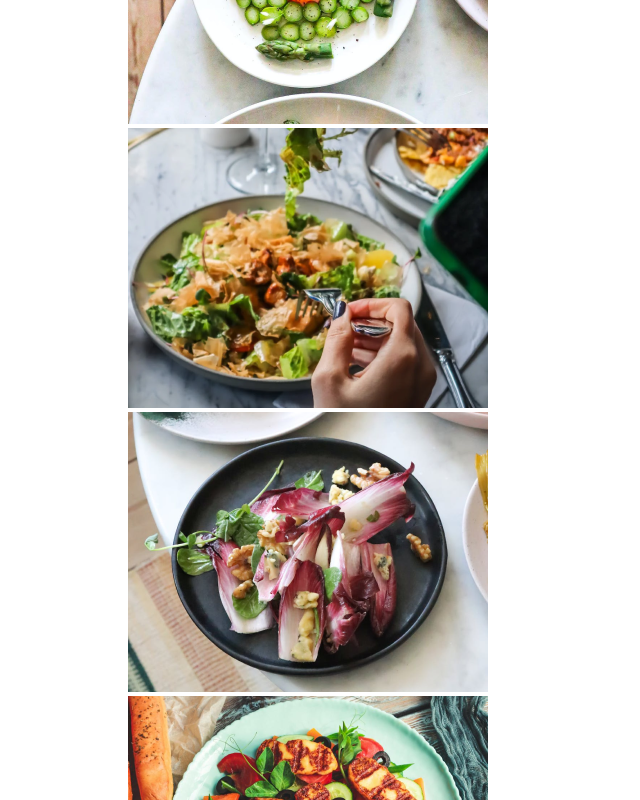
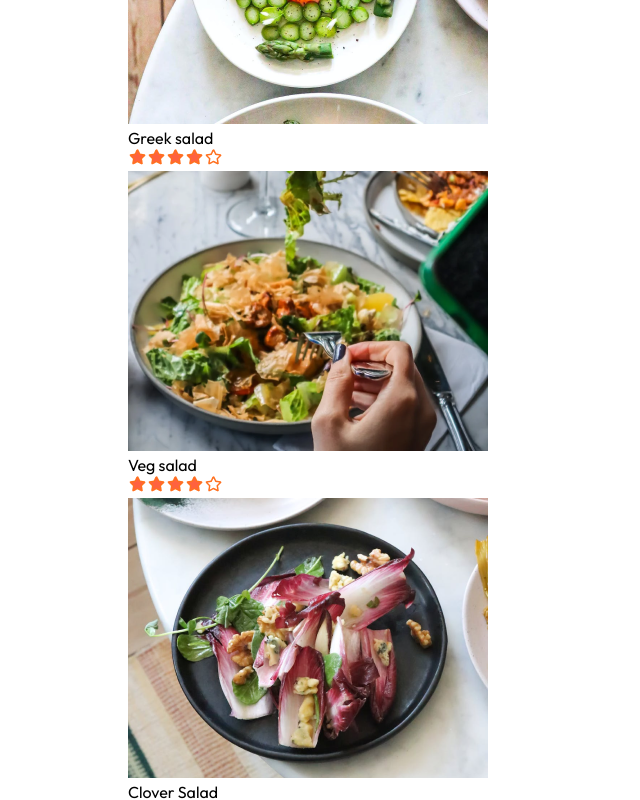
Before and after one commit to shaxa98/DliweryFood, a React (Vite) app in the folder Food/: page / in a window 1280 px wide. Shown: the part 1100-1900 px from the top of the page, without its empty margins (0-640 px from the left). Built offline with nearby package versions, Linux system fonts and the light colour scheme.

Commit message:
update food-item.jsx

```diff
--- a/Food/src/components/FoodItem/FoodItem.jsx
+++ b/Food/src/components/FoodItem/FoodItem.jsx
@@ -1,12 +1,18 @@
 import React from "react";
 import "./FoodItem.css";
+import { assets } from "../../assets/assets";
 function FoodItem({ id, name, price, description, image }) {
   return (
     <div className="food-item">
       <div className="food-item-img-container">
         <img className="food-item-image" src={image} alt="" />
       </div>
-      <div className="food-item-info"></div>
+      <div className="food-item-info">
+        <div className="food-item-name-rating">
+          <p>{name} </p>
+          <img src={assets.rating_starts} alt="" />
+        </div>
+      </div>
     </div>
   );
 }
```
